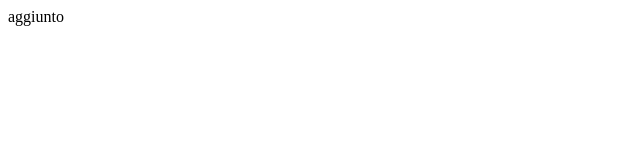
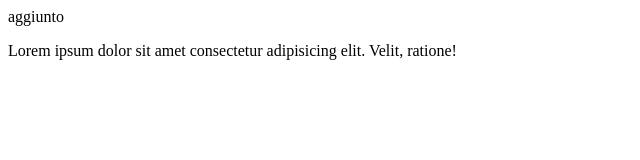
Before and after one commit to MarioCioffiSystech/git_hello, a plain HTML site: page index.html in a window 1280 px wide. Shown: the whole page, without its empty margins (0-640 px from the left). Drawn offline with Linux system fonts and the light colour scheme.

Commit message:
added paragraph

```diff
--- a/index.html
+++ b/index.html
@@ -10,6 +10,7 @@
 
 <body>
   <div class="some">aggiunto</div>
+  <p>Lorem ipsum dolor sit amet consectetur adipisicing elit. Velit, ratione!</p>
 </body>
 
 </html>
```
